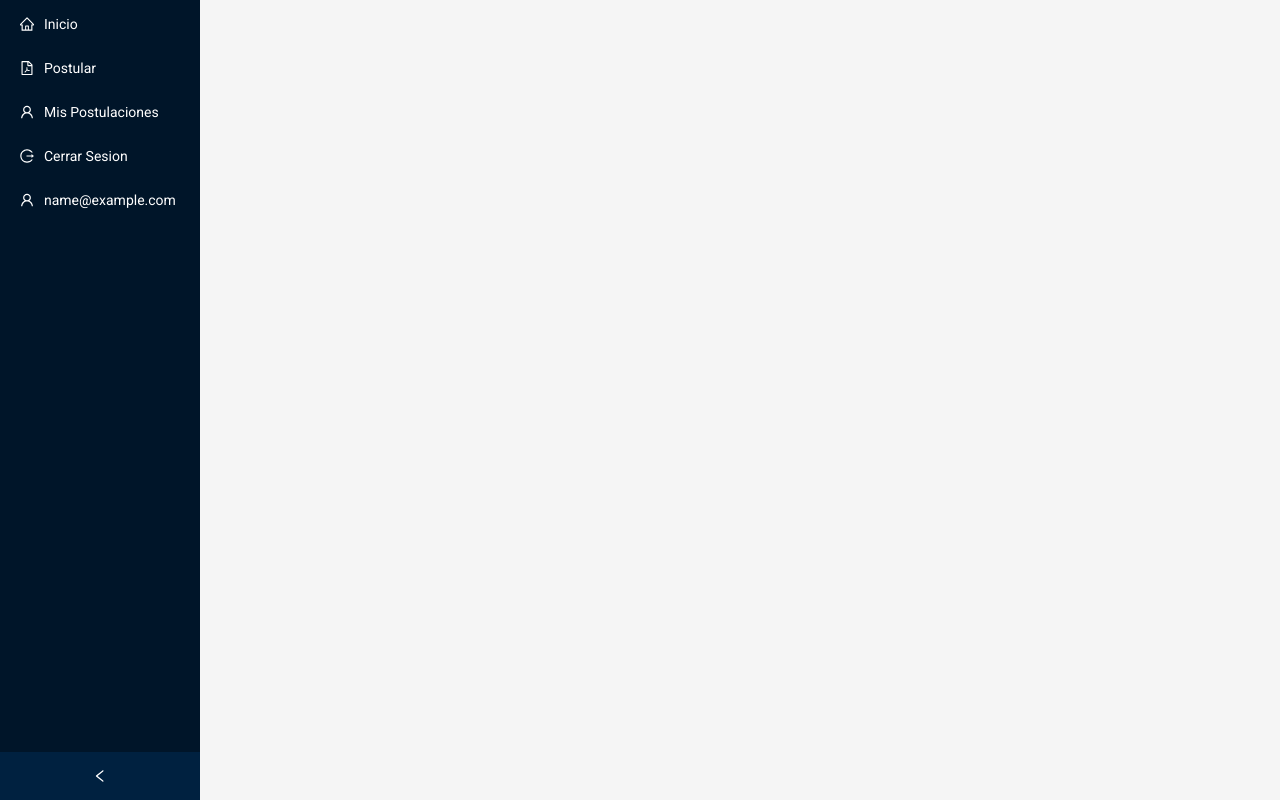
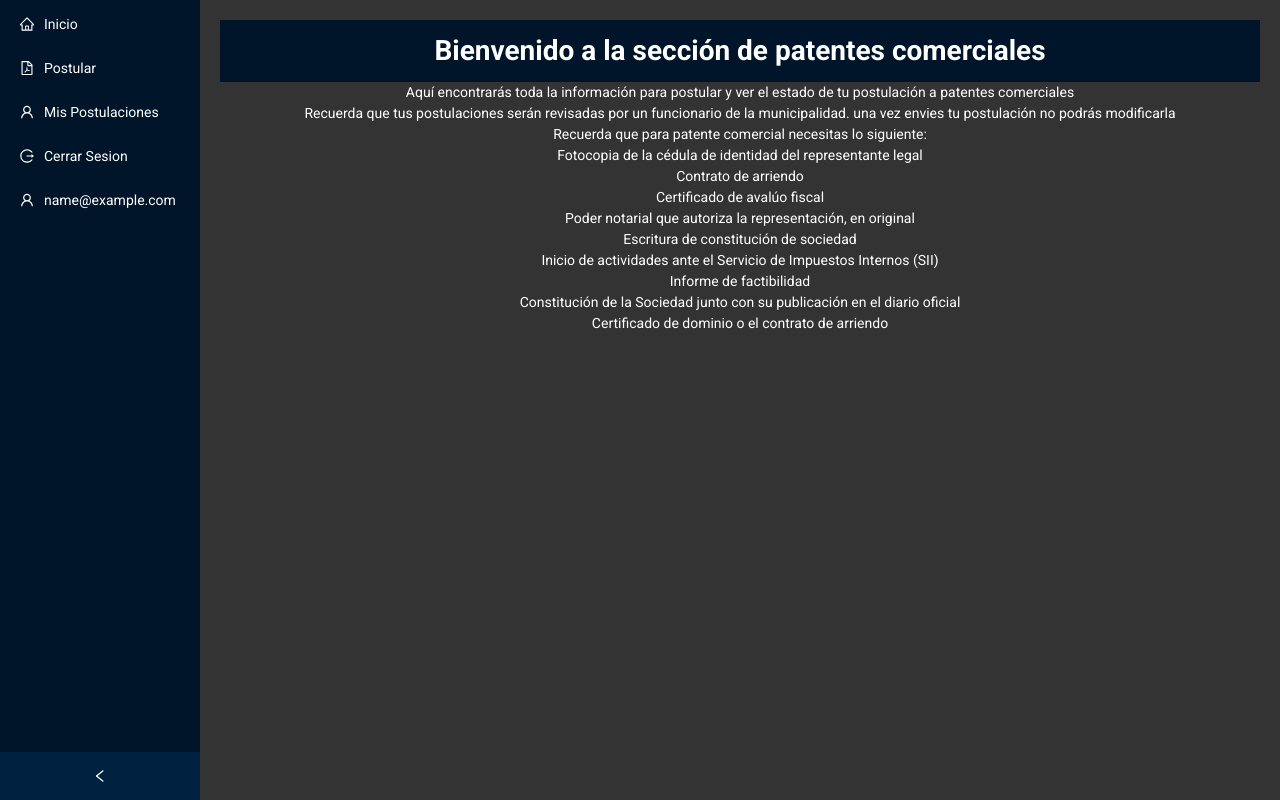
Before and after one commit to MahiroDev97/IS_PROYECTO_2023-2, a React (Vite) app in the folder frontend/: page / in a window 1280 px wide. Built offline with nearby package versions, Linux system fonts and the light colour scheme; no server answers; sample sign-in values are in the browser's storage.

Commit message:
Modificacion root

```diff
--- a/frontend/src/routes/Root.jsx
+++ b/frontend/src/routes/Root.jsx
@@ -2,7 +2,7 @@ import { AuthProvider, useAuth } from '../context/AuthContext';
 import { Layout} from 'antd';
 import MenuList from '../components/MenuList';
 import "/styles/Root.css";
-const { Sider } = Layout;
+const {Content,Sider } = Layout;
 function Root() {
   return (
     <AuthProvider>
@@ -15,7 +15,30 @@ function PageRoot() {
   const { user } = useAuth();
   return (
     <Layout>
-        <MenuList/>
+      <MenuList/>
+      <Content className="dark-background">
+        <h1 className='title'>Bienvenido a la sección de patentes comerciales</h1>
+        <p>Aquí encontrarás toda la información para postular y ver el estado de tu postulación a patentes comerciales</p>
+        <div className="grid-container">
+          <div>
+            <p>Recuerda que tus postulaciones serán revisadas por un funcionario de la municipalidad. una vez envies tu postulación no podrás modificarla</p>
+          </div>
+          <div>
+            <p>Recuerda que para patente comercial necesitas lo siguiente:</p>
+            <ul>
+            <li>Fotocopia de la cédula de identidad del representante legal</li>
+            <li>Contrato de arriendo</li>
+            <li>Certificado de avalúo fiscal</li>
+            <li>Poder notarial que autoriza la representación, en original</li>
+            <li>Escritura de constitución de sociedad</li>
+            <li>Inicio de actividades ante el Servicio de Impuestos Internos (SII)</li>
+            <li>Informe de factibilidad</li>
+            <li>Constitución de la Sociedad junto con su publicación en el diario oficial</li>
+            <li>Certificado de dominio o el contrato de arriendo</li>
+            </ul>
+          </div>
+        </div>
+      </Content>
     </Layout>
   );
 }
--- a/frontend/styles/root.css
+++ b/frontend/styles/root.css
@@ -10,3 +10,23 @@
   font-family: "Roboto", sans-serif;
   color: #fff;
 }
+
+
+.dark-background {
+  background-color: #333; /* Or any dark color you prefer */
+  color: #fff;
+  padding: 20px;
+  text-align: center;
+}
+
+.content-container {
+  display: grid;
+  gap: 20px; /* Adjust this to change the space between grid items */
+  padding: 20px;
+}
+
+.title {
+  background-color: #001529;
+  color: #fff;
+  padding: 10px;
+}
```
